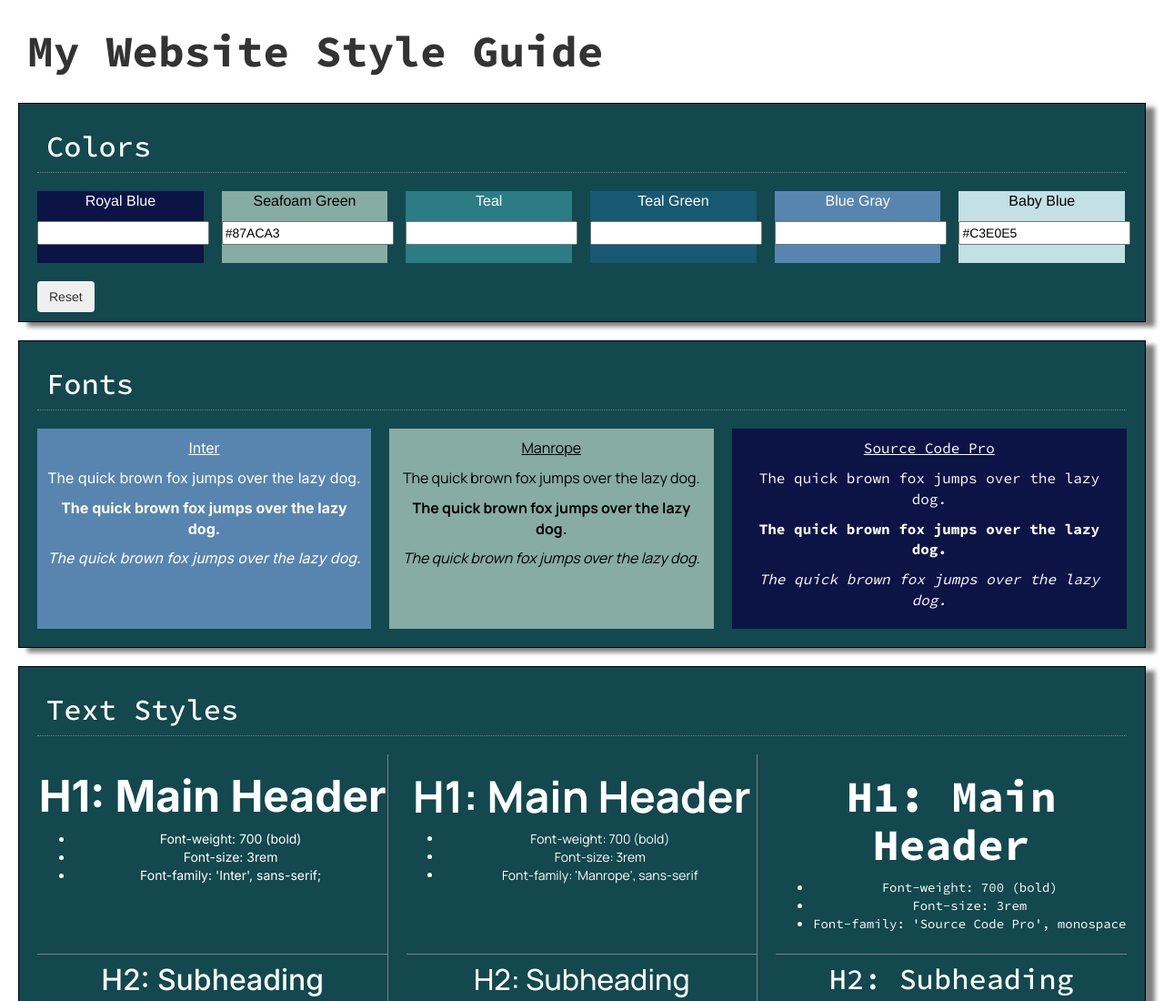
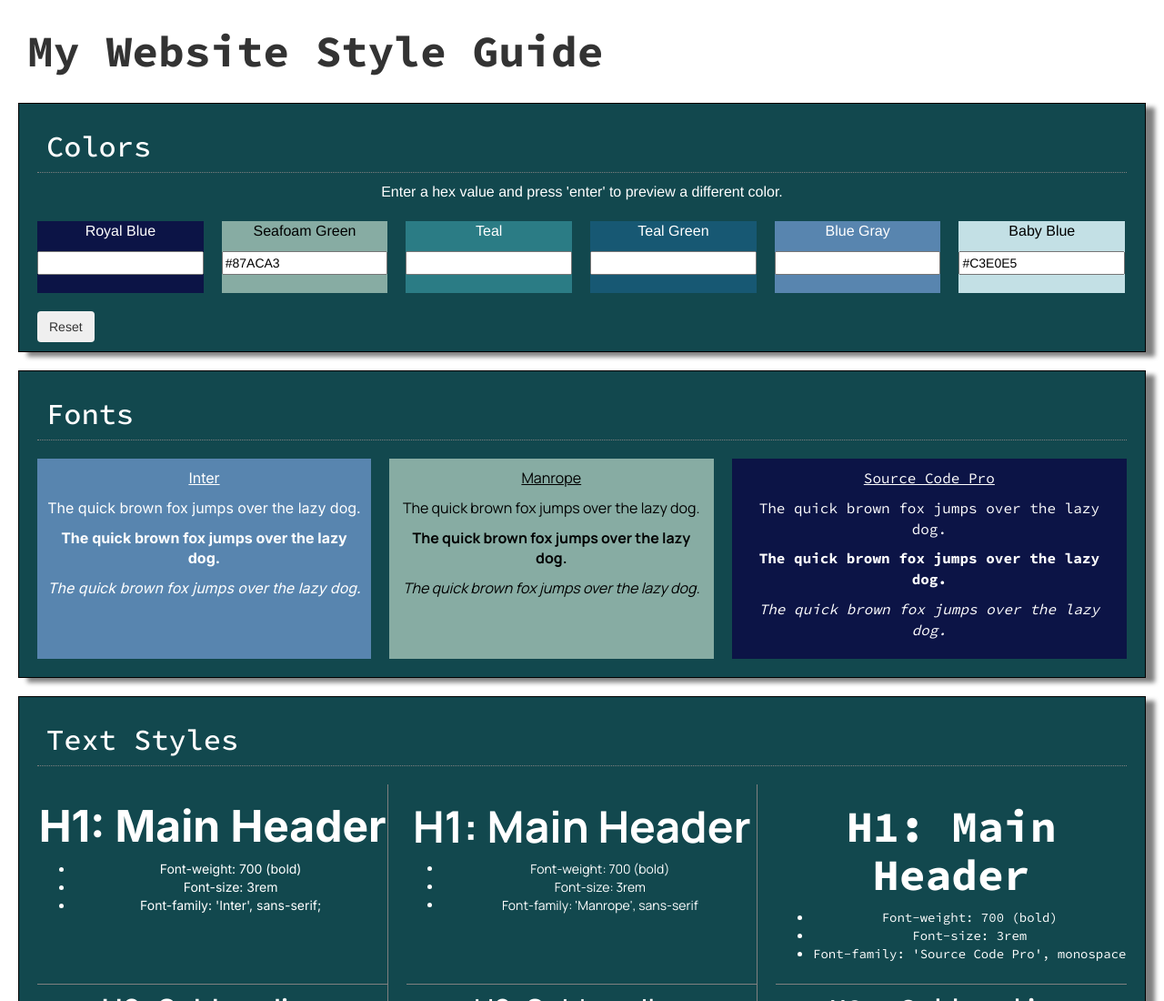
Before and after one commit to JamieBarlow/design-system, a plain HTML site: page index.html in a window 1280 px wide. Shown: the top 1100 px of the page at 91% size. Drawn offline with nearby package versions, Linux system fonts and the light colour scheme.

Commit message:
fix color preview input overspill and add p element styling

```diff
--- a/index.html
+++ b/index.html
@@ -22,6 +22,7 @@
     <main>
         <div class="container-j">
             <h2 class="source-code-pro underline left text-white">Colors</h2>
+            <p class="text-white">Enter a hex value and press 'enter' to preview a different color.</p>
             <div class="container-j-panel">
                 <div class="color-panel color-1">
                     <p class="color-label">Royal Blue</p>
--- a/styles.css
+++ b/styles.css
@@ -199,3 +199,7 @@ input {
 #reset {
     float: left;
 }
+
+input {
+    width: 100%;
+}
```
